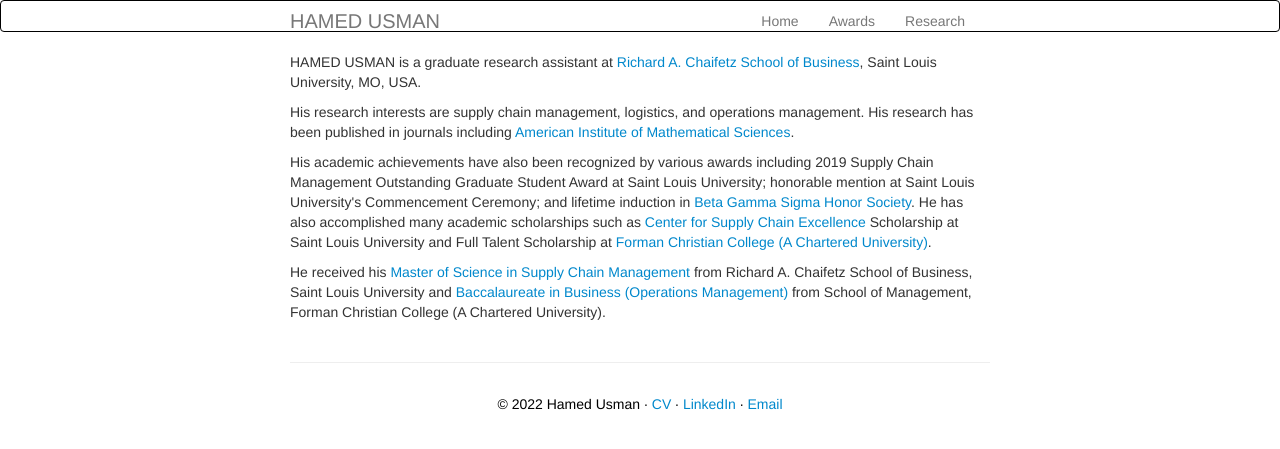
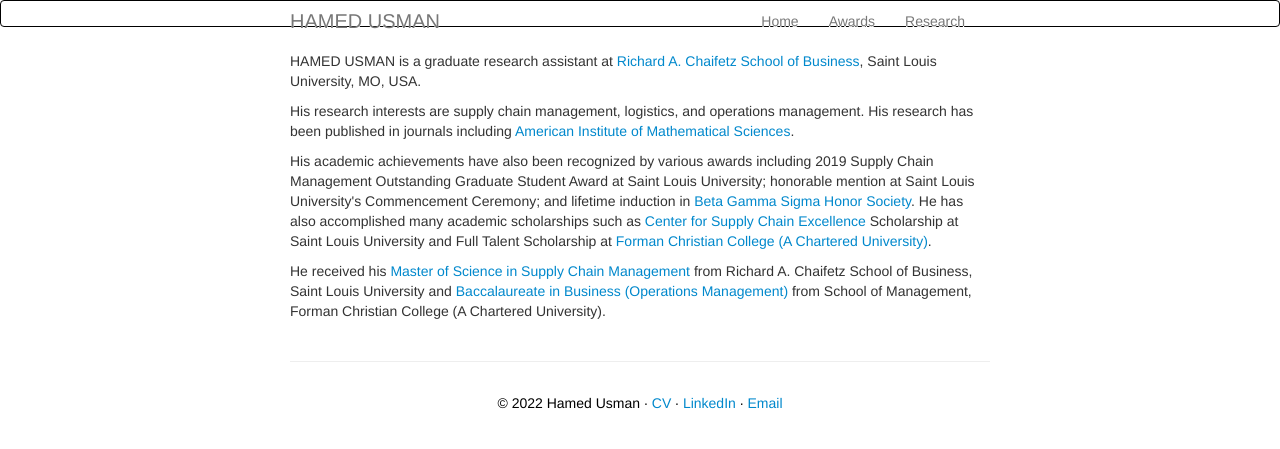
Before and after one commit to hamedusman/hamedusman.github.io, a Jekyll site: the page built from index.md, in a window 1280 px wide. Shown: the top 449 px of the page. Built offline with Jekyll 4.4.1, drawn with Linux system fonts in a browser that asks for light colours.

Commit message:
Update my_custom_css.css

```diff
--- a/assets/themes/twitter/css/my_custom_css.css
+++ b/assets/themes/twitter/css/my_custom_css.css
@@ -90,8 +90,8 @@
 }
 
 .navbar-inner {
-    height: 30px;
-    min-height:30px;
+    height: 25px;
+    min-height:25px;
     padding-left:20px;
     padding-right:20px;
     background-color:none;
```
